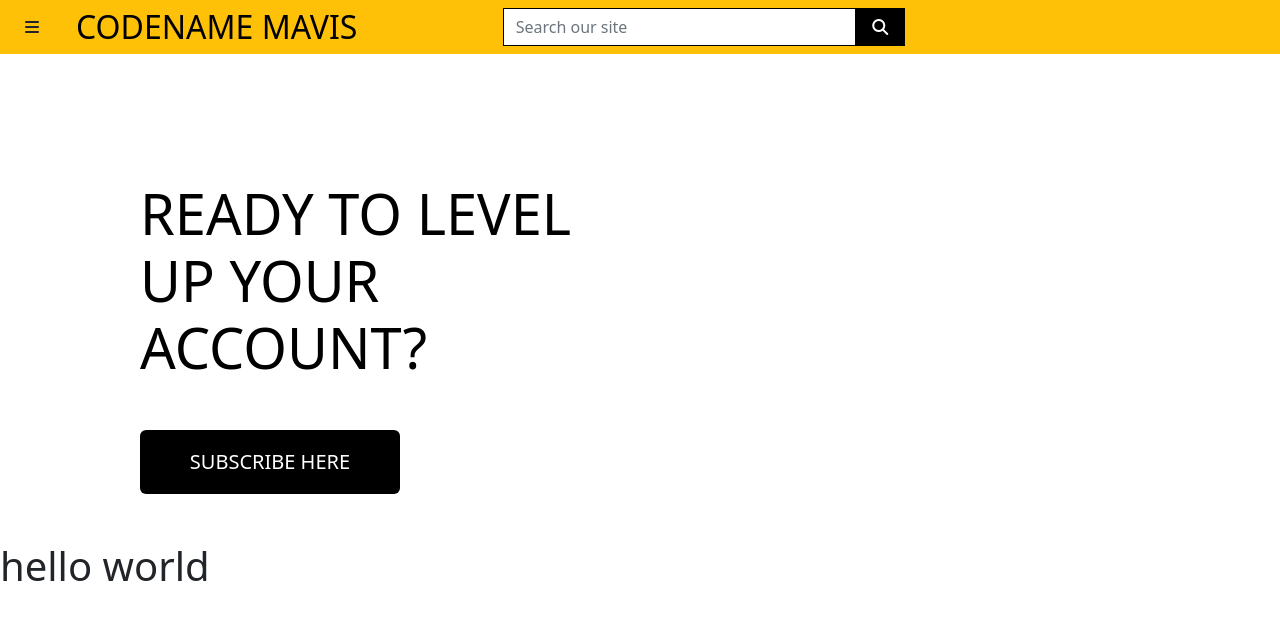
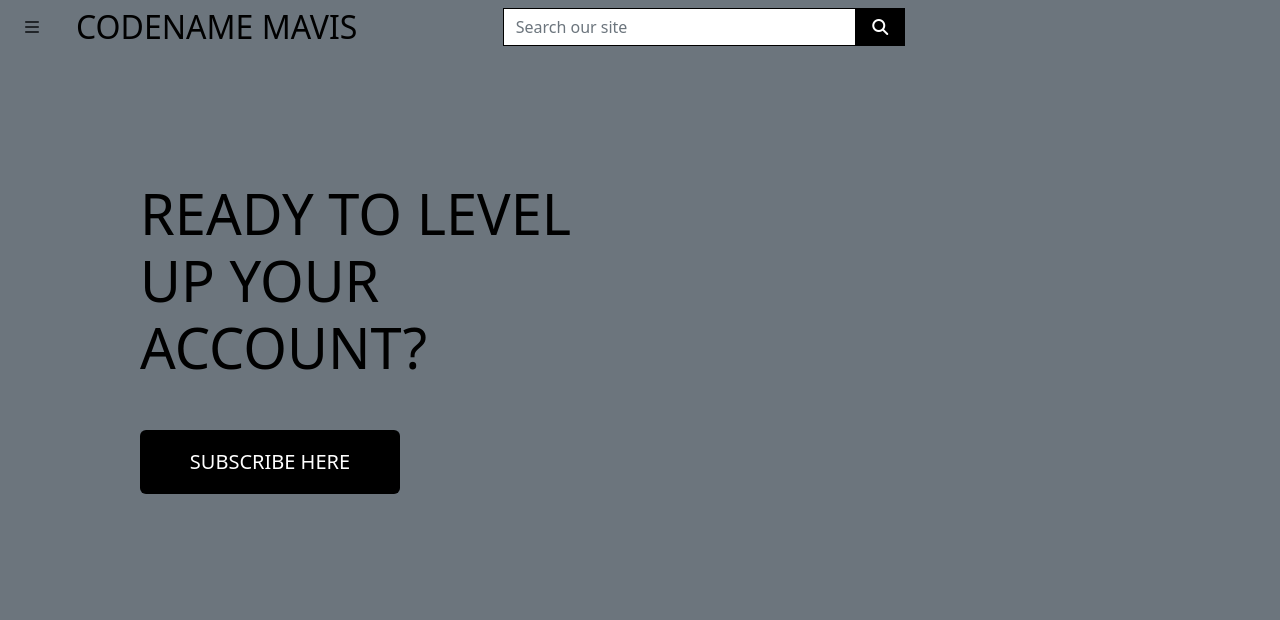
Before and after one commit to AbnocChinwads/codename_mavis, a Django app: page / in a window 1280 px wide. Shown: the top 620 px of the page. Run offline with Django 4.2, Linux system fonts and the light colour scheme; some libraries are stand-ins or nearby versions.

Commit message:
added colour scheme to dropdown menu

```diff
--- a/home/templates/home/index.html
+++ b/home/templates/home/index.html
@@ -25,7 +25,6 @@
             </div>
         </div>
     </div>
-    <h1>hello world</h1>
 {% endblock %}
 
 {% block postloadjs %}
--- a/static/css/base.css
+++ b/static/css/base.css
@@ -2,8 +2,31 @@ html {
     height: 100%;
 }
 
+body {
+    background-color: #6c757d;
+}
+
+.dropdown-menu {
+    background-color: #bec4c9;
+    transition-duration: 0.5s;
+    transition-timing-function: linear;
+}
+
+.dropdown-item {
+    background-color: #bec4c9 !important;
+}
+
+.dropdown-item:hover {
+    background-color: #7d746c !important;
+    border-radius: 17% 25% 25% 17%;
+}
+
 .header-container {
     padding: 1rem;
+}
+
+.bg-secondary {
+    opacity: 1 !important;
 }
 
 .dropdown {
--- a/templates/base.html
+++ b/templates/base.html
@@ -16,7 +16,7 @@
     {% block corecss %}
         <link href="https://cdn.jsdelivr.net/npm/bootstrap@5.2.0-beta1/dist/css/bootstrap.min.css" rel="stylesheet" integrity="sha384-0evHe/X+R7YkIZDRvuzKMRqM+OrBnVFBL6DOitfPri4tjfHxaWutUpFmBp4vmVor" crossorigin="anonymous">
         <link rel="stylesheet" href="https://cdnjs.cloudflare.com/ajax/libs/font-awesome/6.1.1/css/all.min.css" integrity="sha512-KfkfwYDsLkIlwQp6LFnl8zNdLGxu9YAA1QvwINks4PhcElQSvqcyVLLD9aMhXd13uQjoXtEKNosOWaZqXgel0g==" crossorigin="anonymous" referrerpolicy="no-referrer" />
-        <!--<link rel="stylesheet" href="https://fonts.googleapis.com/css?family=Lato&display=swap">-->
+        <link rel="stylesheet" href="https://fonts.googleapis.com/css?family=Lato&display=swap">
         <link rel="stylesheet" href="{% static 'css/base.css' %}">
         <!--<link rel="shortcut icon" href="{% static 'favicon/favicon.ico' %}"/>-->
     {% endblock %}
@@ -37,7 +37,7 @@
   </head>
   <body>
     <header class="container-fluid fixed-top">
-        <div id="topnav" class="row bg-warning py-2 d-lg-flex">
+        <div id="topnav" class="row bg-secondary py-2 d-lg-flex">
             <div class="dropdown">
                 <button class="btn" type="button" id="dropdownMenu2" data-bs-toggle="dropdown" aria-expanded="false">
                     <i class="fas fa-bars"></i>
```
